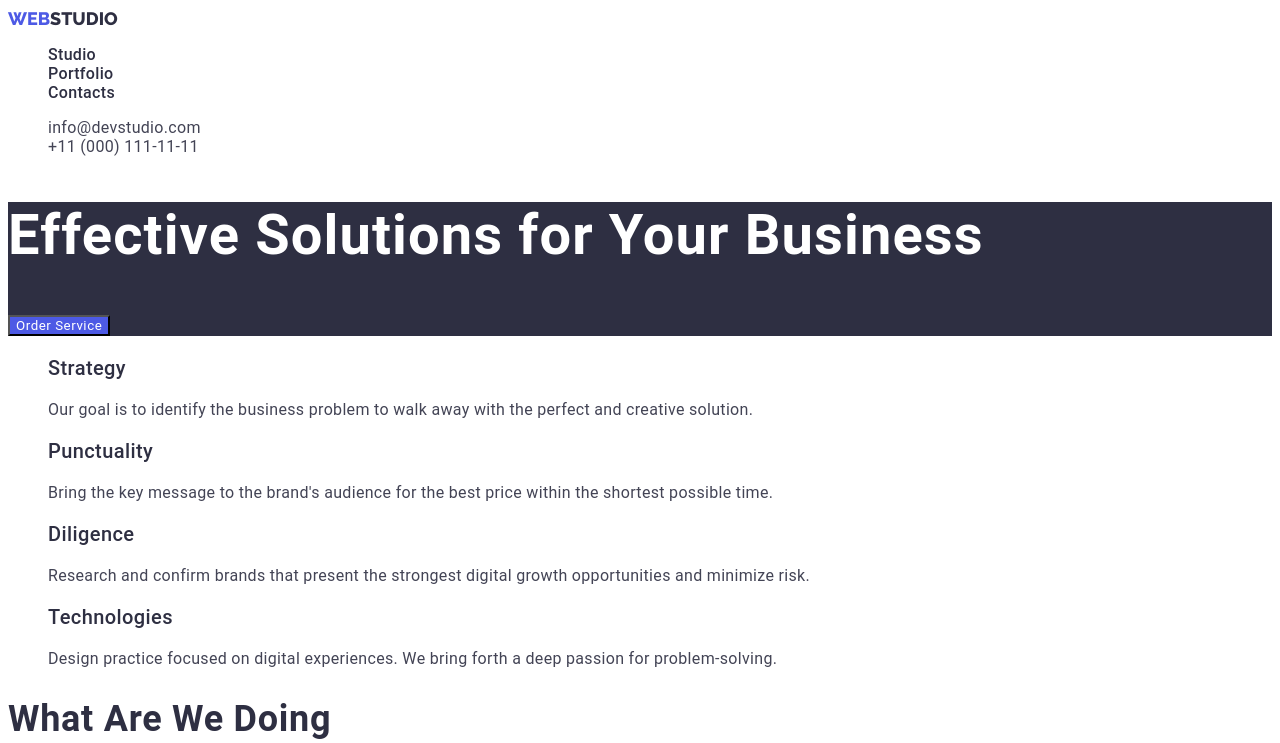
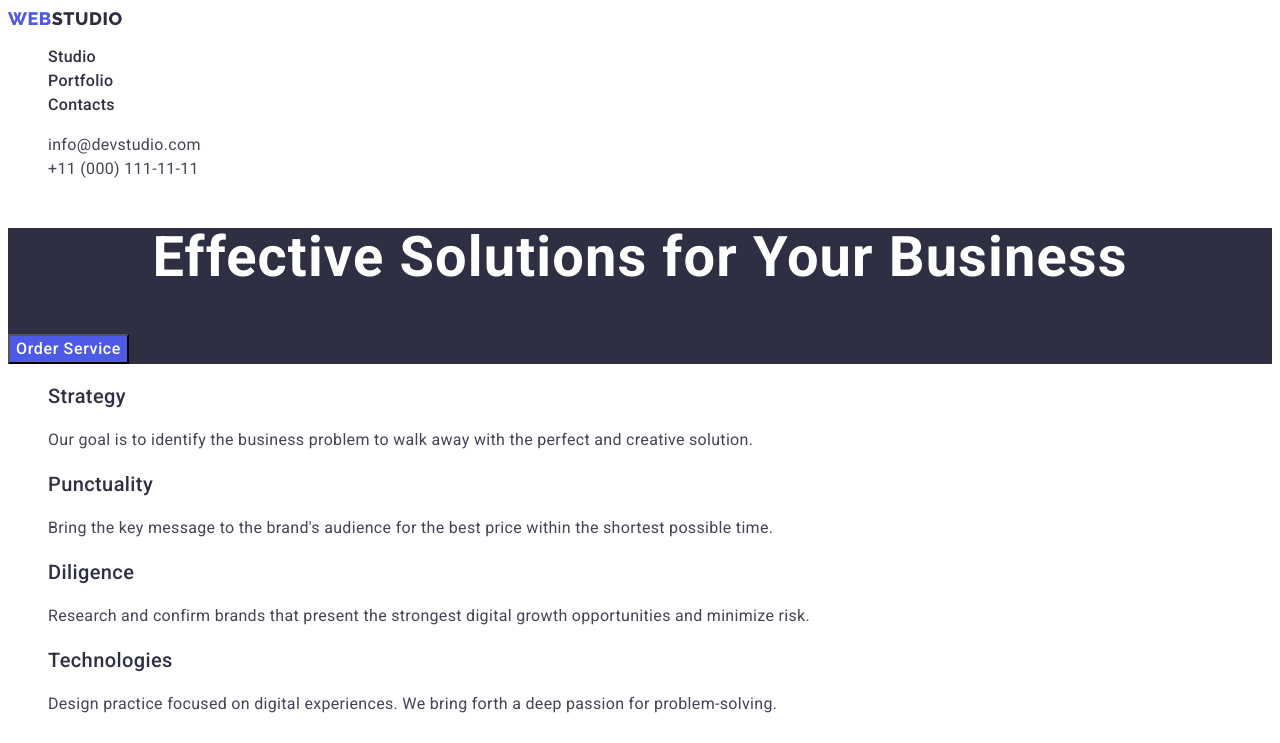
Before and after one commit to Sena-Ok/goit-markup-hw-02, a plain HTML site: page index.html in a window 1280 px wide. Shown: the top 743 px of the page. Drawn offline with Linux system fonts and the light colour scheme; files whose address does not match are found by name.

Commit message:
styles-3

```diff
--- a/css/styles.css
+++ b/css/styles.css
@@ -15,7 +15,8 @@
 
 body {
   font-family: 'Roboto', sans-serif;
-  color: var(--dark-ck);
+  color: var(--text-slate);
+  background-color: var(--white);
 }
 
 .link,
@@ -24,6 +25,7 @@ a {
   font-style: normal;
   color: currentColor;
 }
+
 .bt,
 button {
   font-family: inherit;
@@ -39,41 +41,52 @@ ol {
   font-family: 'Raleway', sans-serif;
   font-weight: 800;
   font-size: 18px;
-  line-height: 1, 16;
+  line-height: 1.17;
   text-transform: uppercase;
   color: var(--iris);
+  letter-spacing: 0.03em;
 }
 
 .logo-dark {
   color: var(--dark-ck);
 }
+
 .logo-light {
   color: var(--cloud);
 }
 
-<!--header-- > .page {
+<!--header-- >
+.page {
 }
 .header-nav {
 }
 .header-list {
 }
+
 .header-link {
   font-weight: 500;
-  line-height: 1, 5;
+  font-size: 16px;
+  line-height: 1.5;
   letter-spacing: 0.02em;
   color: var(--dark-ck);
 }
+
 .header-link:hover,
-.header-link:focus,
-.header-link:active {
+.header-link:focus {
   color: var(--ocean);
   text-decoration: underline;
 }
+
 .address {
-  line-height: 1, 5;
+  font-style: normal;
+}
+
+.address-link {
+  line-height: 1.5;
   letter-spacing: 0.02em;
   color: var(--text-slate);
 }
+
 .address:hover,
 .address:focus,
 .address:active {
@@ -88,17 +101,23 @@ ol {
 }
 .hero-titel {
   font-size: 56px;
-  line-height: 1, 07;
+  line-height: 1.07;
   letter-spacing: 0.02em;
   color: var(--white);
+  text-align: center;
 }
 .hero-bt {
-  line-height: 1, 5;
+  font-weight: 500;
+  line-height: 1.5;
+  font-size: 16px;
   letter-spacing: 0.04em;
   color: var(--white);
   background-color: var(--iris);
+  cursor: pointer;
 }
-.hero-bt:active {
+
+.hero-bt:hover,
+.hero-bt:focus {
   background-color: var(--ocean);
 }
 .advantages {
@@ -109,12 +128,12 @@ ol {
 .advantages-titel-item {
   font-weight: 500;
   font-size: 20px;
-  line-height: 1, 2;
+  line-height: 1.2;
   letter-spacing: 0.02em;
   color: var(--dark-ck);
 }
 .advantages-item {
-  line-height: 1, 5;
+  line-height: 1.5;
   letter-spacing: 0.02em;
   color: var(--text-slate);
 }
@@ -122,10 +141,11 @@ ol {
 }
 .doing-titel {
   font-size: 36px;
-  line-height: 1, 11;
+  line-height: 1.11;
   letter-spacing: 0.02em;
   text-transform: capitalize;
   color: var(--dark-ck);
+  text-align: center;
 }
 .doing-list {
 }
@@ -134,10 +154,11 @@ ol {
 }
 .team-titel {
   font-size: 36px;
-  line-height: 1, 11;
+  line-height: 1.11;
   letter-spacing: 0.02em;
   text-transform: capitalize;
   color: var(--dark-ck);
+  text-align: center;
 }
 .team-list {
 }
@@ -149,12 +170,12 @@ ol {
 .team-link-name {
   font-weight: 500;
   font-size: 20px;
-  line-height: 1, 2;
+  line-height: 1.2;
   letter-spacing: 0.02em;
   color: var(--dark-ck);
 }
 .team-text {
-  line-height: 1, 5;
+  line-height: 1.5;
   letter-spacing: 0.02em;
   color: var(--text-slate);
 }
@@ -163,7 +184,7 @@ ol {
 }
 
 .footer-text {
-  line-height: 1, 5;
+  line-height: 1.5;
   letter-spacing: 0.02em;
   color: var(--cloud);
 }
@@ -174,11 +195,13 @@ ol {
 }
 .portfolio-bt {
   font-weight: 500;
-  line-height: 1, 5;
+  font-size: 16px;
+  line-height: 1.5;
   letter-spacing: 0.04em;
   color: var(--iris);
   background-color: var(--cloud);
   border: 1px solid var(--cornflower);
+  cursor: pointer;
 }
 .portfolio-bt:hover,
 .portfolio-bt:focus,
@@ -197,12 +220,12 @@ ol {
 .catalog-titel {
   font-weight: 500;
   font-size: 20px;
-  line-height: 1, 2;
+  line-height: 1.2;
   letter-spacing: 0.02em;
   color: var(--dark-ck);
 }
 .catalog-text {
-  line-height: 1, 5;
+  line-height: 1.5;
   letter-spacing: 0.02em;
   color: var(--text-slate);
 }
--- a/index.html
+++ b/index.html
@@ -6,26 +6,41 @@
     <meta name="viewport" content="width=device-width, initial-scale=1.0" />
     <meta name="description" content="" />
     <title><span>Web</span>Studio</title>
-    <link rel="preconnect" href="https://fonts.googleapis.com">
-    <link rel="preconnect" href="https://fonts.gstatic.com" crossorigin>
-    <link href="https://fonts.googleapis.com/css2?family=Raleway:wght@400;500;700;800&display=swap" rel="stylesheet">
-    <link rel="stylesheet" href="./css/styles.css">
+    <link rel="preconnect" href="https://fonts.googleapis.com" />
+    <link rel="preconnect" href="https://fonts.gstatic.com" crossorigin />
+    <link
+      href="https://fonts.googleapis.com/css2?family=Raleway:wght@800&family=Roboto:wght@400;500;700;900&display=swap"
+      rel="stylesheet"
+    />
+    <link rel="stylesheet" href="./css/styles.css" />
   </head>
 
   <body class="page">
     <header class="header-nav">
       <nav>
-        <a href="./index.html" class="logo">Web<span class="logo-dark">Studio</span></a>
-        <ul class="header-list">
-          <li><a href="./index.html" class="header-link">Studio</a></li>
-          <li><a href="./portfolio.html" class="header-link">Portfolio</a></li>
-          <li><a href="" class="header-link">Contacts</a></li>
+        <a href="./index.html" class="link logo"
+          >Web<span class="logo-dark">Studio</span></a
+        >
+        <ul class="header-list list">
+          <li><a class="header-link link" href="./index.html">Studio</a></li>
+          <li>
+            <a class="header-link link" href="./portfolio.html">Portfolio</a>
+          </li>
+          <li><a class="header-link link" href="">Contacts</a></li>
         </ul>
       </nav>
-      <address>
-        <ul>
-          <li><a href="mailto:info@devstudio.com" class="address">info@devstudio.com</a></li>
-          <li><a href="tel:+110001111111" class="address">+11 (000) 111-11-11</a></li>
+      <address class="address">
+        <ul class="list">
+          <li>
+            <a class="address-link link" href="mailto:info@devstudio.com"
+              >info@devstudio.com</a
+            >
+          </li>
+          <li>
+            <a class="address-link link" href="tel:+110001111111"
+              >+11 (000) 111-11-11</a
+            >
+          </li>
         </ul>
       </address>
     </header>
@@ -38,29 +53,33 @@
 
       <section class="section advantages">
         <h2 hidden>Advantages</h2>
-        <ul class="advantages-list">
+        <ul class="advantages-list list">
           <li>
             <h3 class="advantages-titel-item">Strategy</h3>
             <p class="advantages-item">
-              Our goal is to identify the business problem to walk away with the perfect and creative solution.
+              Our goal is to identify the business problem to walk away with the
+              perfect and creative solution.
             </p>
           </li>
           <li>
             <h3 class="advantages-titel-item">Punctuality</h3>
             <p class="advantages-item">
-              Bring the key message to the brand's audience for the best price within the shortest possible time.
+              Bring the key message to the brand's audience for the best price
+              within the shortest possible time.
             </p>
           </li>
           <li>
             <h3 class="advantages-titel-item">Diligence</h3>
             <p class="advantages-item">
-              Research and confirm brands that present the strongest digital growth opportunities and minimize risk.
+              Research and confirm brands that present the strongest digital
+              growth opportunities and minimize risk.
             </p>
           </li>
           <li>
             <h3 class="advantages-titel-item">Technologies</h3>
             <p class="advantages-item">
-              Design practice focused on digital experiences. We bring forth a deep passion for problem-solving.
+              Design practice focused on digital experiences. We bring forth a
+              deep passion for problem-solving.
             </p>
           </li>
         </ul>
@@ -68,7 +87,7 @@
 
       <section class="section doing">
         <h2 class="doing-titel">What are we doing</h2>
-        <ul class="doing-list">
+        <ul class="doing-list list">
           <li>
             <img
               src="./images/work/img-1.jpg"
@@ -98,7 +117,7 @@
 
       <section class="section team">
         <h2 class="team-titel">Our Team</h2>
-        <ul class="team-list">
+        <ul class="team-list list">
           <li class="team-link">
             <img
               src="./images/team/img-1.jpg"
@@ -114,7 +133,8 @@
               src="./images/team/img-2.jpg"
               alt="Tom Ford"
               width="264"
-              class="team-link-img" />
+              class="team-link-img"
+            />
             <h3 class="team-link-name">Tom Ford</h3>
             <p class="team-text">Frontend Developer</p>
           </li>
@@ -144,7 +164,9 @@
 
     <footer class="footer">
       <h2 hidden>Footer</h2>
-      <a href="./index.html" class="logo">Web<span class="logo-light">Studio</span></a>
+      <a class="logo link" href="./index.html"
+        >Web<span class="logo-light">Studio</span></a
+      >
       <p class="footer-text">
         Increase the flow of customers and sales for your business with digital
         marketing & growth solutions.
```
Also changed, not shown: portfolio.html (+14 -14 lines).
